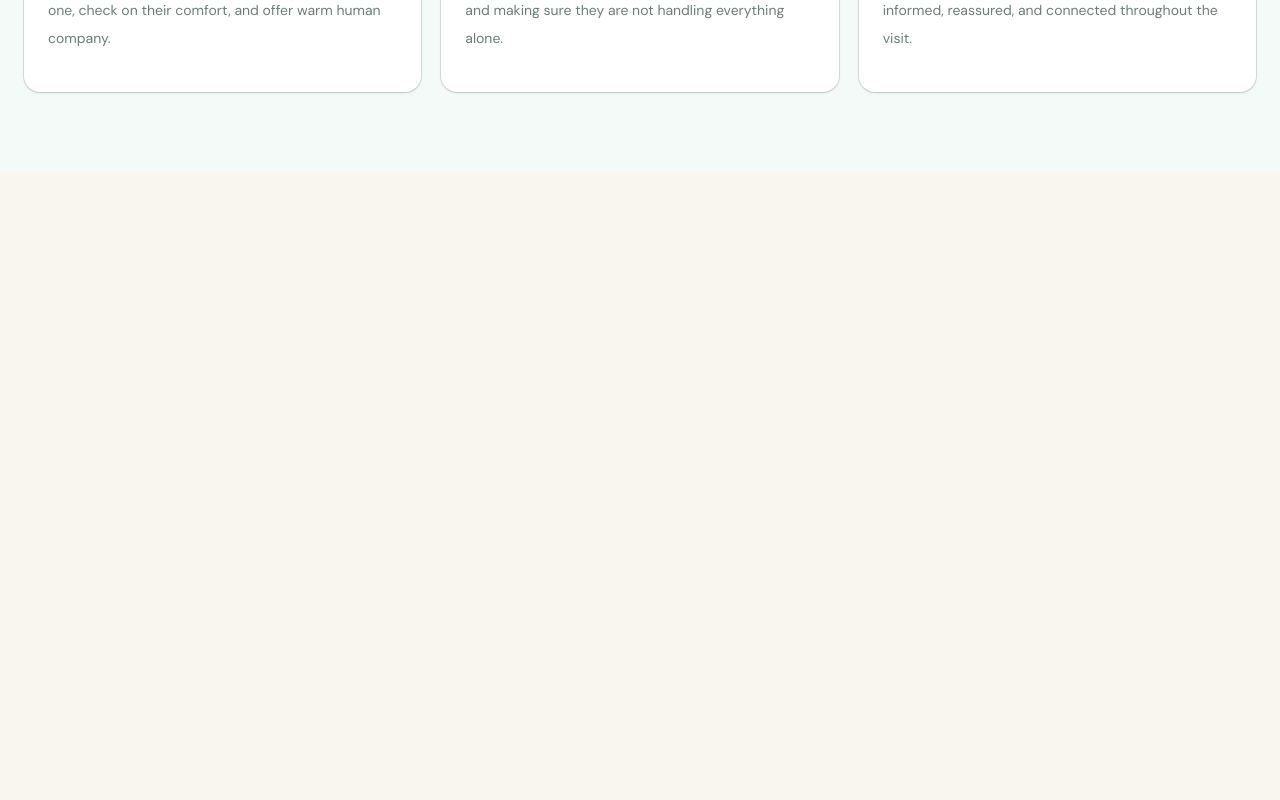
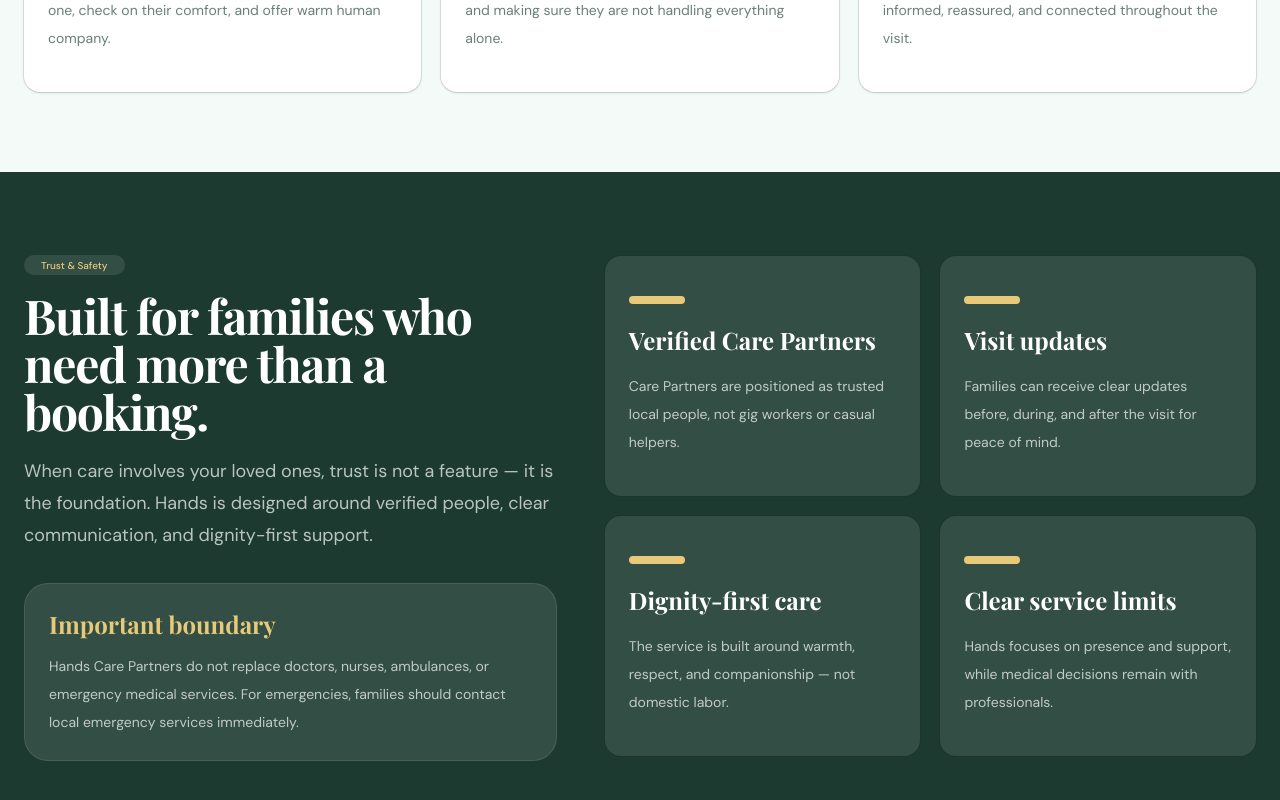
Before and after one commit to mdrafi28/Hands, a Next.js app: page / in a window 1280 px wide. Shown: the part 2483-3283 px from the top of the page. Before the commit the page ends 2655 px from the top, so only its background shows below. Built offline with nearby package versions, Linux system fonts and the light colour scheme; a web font is replaced by a local one.

Commit message:
Add trust and safety section

```diff
--- a/src/app/page.tsx
+++ b/src/app/page.tsx
@@ -302,6 +302,74 @@
           </div>
         </div>
       </section>
+            <section id="safety" className="bg-brand-forest px-6 py-20 text-white">
+        <div className="mx-auto grid max-w-7xl gap-12 md:grid-cols-[0.9fr_1.1fr] md:items-center">
+          <div>
+            <Badge className="mb-4 rounded-full bg-white/10 px-4 py-2 text-brand-gold hover:bg-white/10">
+              Trust & Safety
+            </Badge>
+
+            <h2 className="font-serif text-4xl font-bold tracking-tight md:text-5xl">
+              Built for families who need more than a booking.
+            </h2>
+
+            <p className="mt-5 text-lg leading-8 text-white/70">
+              When care involves your loved ones, trust is not a feature — it is
+              the foundation. Hands is designed around verified people, clear
+              communication, and dignity-first support.
+            </p>
+
+            <div className="mt-8 rounded-3xl border border-white/10 bg-white/10 p-6">
+              <p className="font-serif text-2xl font-bold text-brand-gold">
+                Important boundary
+              </p>
+              <p className="mt-3 text-sm leading-7 text-white/70">
+                Hands Care Partners do not replace doctors, nurses, ambulances,
+                or emergency medical services. For emergencies, families should
+                contact local emergency services immediately.
+              </p>
+            </div>
+          </div>
+
+          <div className="grid gap-5 sm:grid-cols-2">
+            {[
+              {
+                title: "Verified Care Partners",
+                text: "Care Partners are positioned as trusted local people, not gig workers or casual helpers.",
+              },
+              {
+                title: "Visit updates",
+                text: "Families can receive clear updates before, during, and after the visit for peace of mind.",
+              },
+              {
+                title: "Dignity-first care",
+                text: "The service is built around warmth, respect, and companionship — not domestic labor.",
+              },
+              {
+                title: "Clear service limits",
+                text: "Hands focuses on presence and support, while medical decisions remain with professionals.",
+              },
+            ].map((item) => (
+              <Card
+                key={item.title}
+                className="border-white/10 bg-white/10 text-white shadow-none"
+              >
+                <CardContent className="p-6">
+                  <div className="mb-5 h-2 w-14 rounded-full bg-brand-gold" />
+
+                  <h3 className="font-serif text-2xl font-bold">
+                    {item.title}
+                  </h3>
+
+                  <p className="mt-4 text-sm leading-7 text-white/70">
+                    {item.text}
+                  </p>
+                </CardContent>
+              </Card>
+            ))}
+          </div>
+        </div>
+      </section>
     </main>
   );
 }
```
